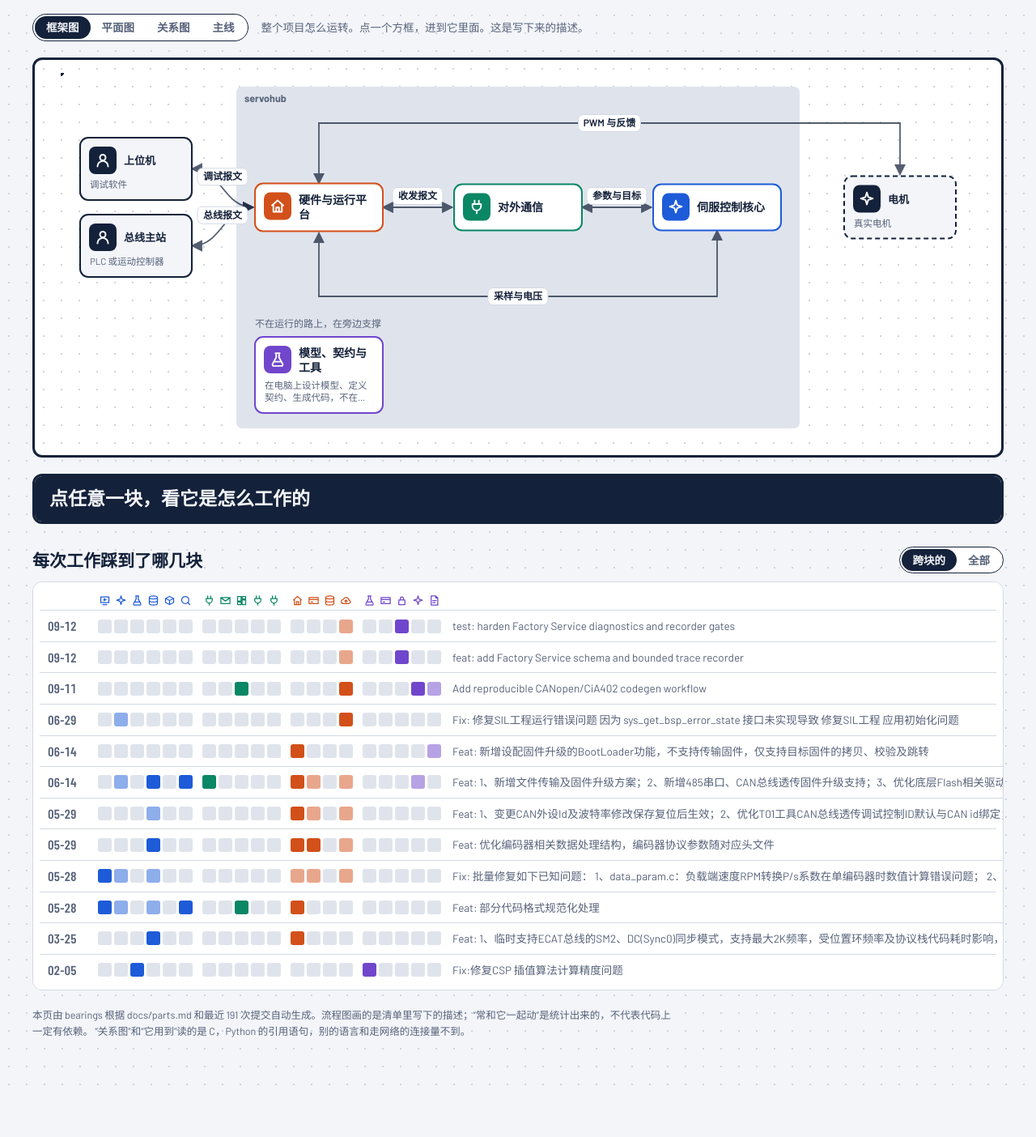
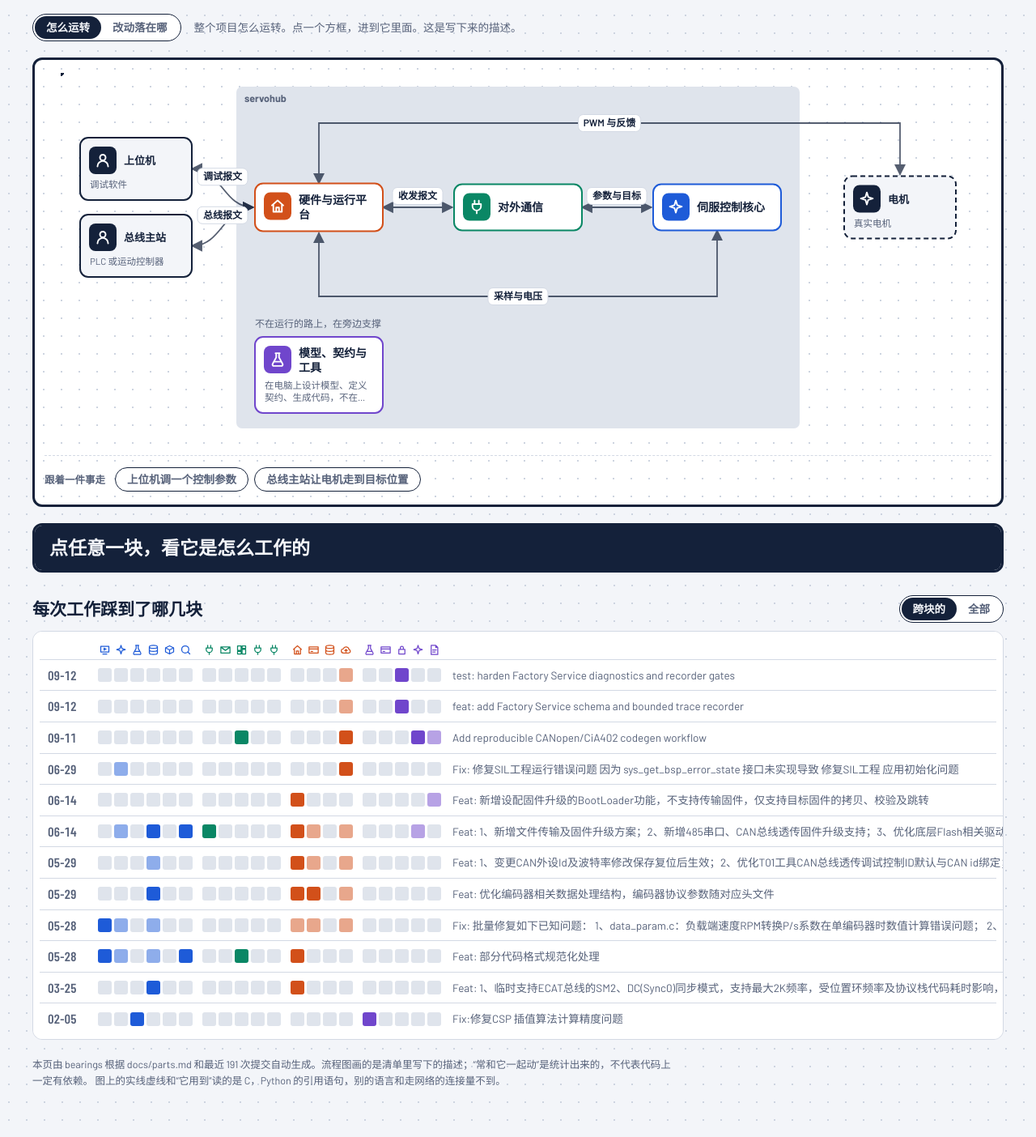
Before and after one commit to woertedetiankong/serohubmap, a plain HTML site: page index.html in a window 1280 px wide. Shown: the part 124-1528 px from the top of the page at 81% size. Before the commit the page ends 1467 px from the top, so only its background shows below. Drawn offline with nearby package versions, Linux system fonts and the light colour scheme.

Commit message:
Two views instead of four
The page had four tabs of equal weight. It now has two, each named for
the question it answers: how it works (the diagram of the whole drive,
with the two routes underneath as "follow one thing through") and where
work landed (every part on one plan).

The separate relation diagram is gone. What it measured still shows: an
arrow the code does not back is dashed, and each part's sheet lists what
it uses and what uses it.

Co-Authored-By: Claude Fable 5.2 <noreply@anthropic.com>

```diff
--- a/index.html
+++ b/index.html
@@ -152,6 +152,10 @@ svg.rel{display:block;margin:0 auto}
 .fn.plain rect.fb{stroke:var(--ink)} .fn.plain rect.fp{fill:var(--ink)}
 .fe.loose{stroke-dasharray:6 5}
 .rchips{display:flex;flex-wrap:wrap;gap:7px;margin-top:12px}
+.follow{display:flex;flex-wrap:wrap;gap:8px 12px;align-items:center}
+.follow.under{margin-top:16px;padding-top:14px;border-top:1.5px dashed var(--hair)}
+.follow .rchips{margin-top:0} .follow .iot{padding-top:0}
+.routebox{margin-top:14px;overflow-x:auto}
 .rchips button{border:1.5px solid var(--ink);background:var(--sheet);border-radius:999px;padding:3px 14px;font-size:13.5px;font-weight:600;cursor:pointer;color:var(--muted)}
 .rchips button[aria-pressed="true"]{background:var(--ink);color:var(--paper)}
 .undernote{font-size:12.5px;color:var(--muted);margin-top:10px;display:flex;flex-wrap:wrap;gap:6px 10px;align-items:center}
@@ -414,19 +418,19 @@ details .tags{flex-direction:row;flex-wrap:wrap}
     forCoders:'给看代码的人',
     work:'每次工作踩到了哪几块',wide:'跨块的',all:'全部',noWork:'最近没有这样的工作。',
     seeFiles:'看具体文件',more:'等 {n} 个',unmapped:'未归类',back:'回到全貌',
-    vFrame:'框架图',capFrame:'整个项目怎么运转。点一个方框，进到它里面。这是写下来的描述。',
+    vFrame:'怎么运转',capFrame:'整个项目怎么运转。点一个方框，进到它里面。这是写下来的描述。',frameName:'整体框架图',follow:'跟着一件事走',
     ioH:'进来什么，出去什么',ioIn:'进来',ioOut:'出去',ioBoth:'来回',ioOpen:'虚线的：上一层的图画了这条线，这里面的图还没有接上。',ioFrom:'画在“{w}”上',
     shelf:'不在运行的路上，在旁边支撑',outKey:'色块外面的，是它连着的别的方框，点一下走过去。',
     wingMeta:'{k} 个部分，{n} 个文件',wingAsk:'想看这个区里的部分怎么配合，对 AI 说：',wingSay:'给“{n}”这个区画一张图',
     wingRel:'这张图是从代码里量出来的：区里的部分谁用到谁。它们怎么配合，还没有画。',wingNone:'这个区还没有图。',
     codeH:'线上传的东西，代码里叫什么',colon:'：',
-    vPlan:'平面图',vRel:'关系图',vRoute:'主线',
-    capPlan:'项目分成哪几块。',capRel:'谁用到谁，从代码里量出来的。箭头指向被用到的一块。点一块，只看它的连线。',relTop:'多半在用别人',relBottom:'多半被别人用',capRoute:'一件事从头到尾怎么走。这是写下来的描述。',
+    vPlan:'改动落在哪',
+    capPlan:'全部的块。亮着的是有还没提交的改动的；点一块，看它怎么工作。',relTop:'多半在用别人',relBottom:'多半被别人用',capRoute:'一件事从头到尾怎么走。这是写下来的描述。',
     uses:'它用到',usedBy:'用到它的',noUses:'没量到它用别的块。',noUsedBy:'没量到别的块用它。',nFiles:'{n} 个文件里用到',
     inside:'里面有什么',outsideTag:'外来',outsideMore:'，另有 {n} 个外来文件',outsideLine:'不是这个项目自己写的：{w}',
     mutual:'互相用到',lone:'没量到连接的',upKey:'橙色虚线：两边互相用到，或者下面的反过来用上面的',
     loose:'虚线：代码里没量到这条连接（可能走网络，或是量不了的语言）',routeN:'主线 {n}',subMeta:'{n} 个文件，近 {d} 天改动 {r} 次',
-    noteRel:'“关系图”和“它用到”读的是 {l} 的引用语句，别的语言和走网络的连接量不到。',
+    noteRel:'图上的实线虚线和“它用到”读的是 {l} 的引用语句，别的语言和走网络的连接量不到。',
     note:'本页由 bearings 根据 {p} 和最近 {n} 次提交自动生成。流程图画的是清单里写下的描述；“常和它一起动”是统计出来的，不代表代码上一定有依赖。'
   },en:{
     stamp:'Generated {d}',sumA:'{n} parts in {g} wings.',sumOn:' The {k} lit parts have uncommitted changes.',sumOff:' Nothing is uncommitted right now.',sumUn:' {n} more changed files are not on the list.',sumUnOnly:' {n} uncommitted files are not on the list.',
@@ -454,19 +458,19 @@ details .tags{flex-direction:row;flex-wrap:wrap}
     forCoders:'For people who read code',
     work:'Where each piece of work stepped',wide:'Across parts',all:'All',noWork:'No such work recently.',
     seeFiles:'See the files',more:'and {n} more',unmapped:'Unmapped',back:'Back to the overview',
-    vFrame:'Framework',capFrame:'How the whole project works. Pick a box to step inside it. This is a written description.',
+    vFrame:'How it works',capFrame:'How the whole project works. Pick a box to step inside it. This is a written description.',frameName:'the project diagram',follow:'Follow one thing through',
     ioH:'What goes in, what comes out',ioIn:'In',ioOut:'Out',ioBoth:'Both ways',ioOpen:'Dashed: the level above draws this line; the diagram in here does not show it yet.',ioFrom:'drawn on "{w}"',
     shelf:'Not on the path at run time; these support it',outKey:'Boxes off the tinted floor are what it connects to. Pick one to go there.',
     wingMeta:'{k} parts, {n} files',wingAsk:'To see how the parts of this wing work together, say to the AI:',wingSay:'Draw the diagram for the wing "{n}"',
     wingRel:'Measured from the code: which part of this wing uses which. How they work together has not been drawn yet.',wingNone:'No diagram for this wing yet.',
     codeH:'What the code calls what travels along the lines',colon:': ',
-    vPlan:'Floor plan',vRel:'Relations',vRoute:'Routes',
-    capPlan:'The parts of the project.',capRel:'Who uses whom, measured from the code. Arrows point at the part being used. Pick a part to see only its links.',relTop:'mostly uses others',relBottom:'mostly used by others',capRoute:'How one thing travels from start to end. This is a written description.',
+    vPlan:'Where work landed',
+    capPlan:'Every part. The lit ones have uncommitted changes; pick one to see how it works.',relTop:'mostly uses others',relBottom:'mostly used by others',capRoute:'How one thing travels from start to end. This is a written description.',
     uses:'It uses',usedBy:'Used by',noUses:'No use of other parts was measured.',noUsedBy:'No other part was measured using it.',nFiles:'used in {n} files',
     inside:'What is inside',outsideTag:'outside',outsideMore:', plus {n} files from outside',outsideLine:'Not written by this project: {w}',
     mutual:'Use each other',lone:'No links measured',upKey:'orange dashes: the two use each other, or a lower part leans on a higher one',
     loose:'Dashes: this link was not measured in the code (it may go over a network, or through a language that cannot be read)',routeN:'Route {n}',subMeta:'{n} files, {r} changes in {d} days',
-    noteRel:'"Relations" and "It uses" read the import statements of {l}; other languages and links over a network are not seen.',
+    noteRel:'Solid and dashed arrows and "It uses" read the import statements of {l}; other languages and links over a network are not seen.',
     note:'Generated by bearings from {p} and the last {n} commits. Flow diagrams draw what the parts list describes; "usually changes with" is a count, not proof of a code dependency.'
   }}[D.lang];
   function f(s,o){return s.replace(/\{(\w+)\}/g,function(_,k){return o[k];});}
@@ -777,32 +781,35 @@ details .tags{flex-direction:row;flex-wrap:wrap}
     return '<div class="undernote"><b>'+T.mutual+'</b>'+m.slice(0,5).map(function(x){return '<span>'+esc(x[0])+' ⇄ '+esc(x[1])+'</span>';}).join('')+(m.length>5?'<span>'+f(T.more,{n:m.length-5})+'</span>':'')+'<span>'+T.upKey+'</span></div>';}
 
   // ---- three ways to look ----
-  var view=D.frame?'frame':'plan',selName=null,curRoute=0,curPart=null,innerView='plan',curWing=null,curInner=null;
+  // Two questions, two views. How it works: the diagram of the whole project, and under it the routes, each one
+  // thing followed from start to end. Where work landed: every part on one plan, the changed ones lit.
+  // Which part uses which is measured, and shows as solid or dashed arrows and on each part's own sheet.
+  var view=D.frame?'frame':'plan',selName=null,curRoute=D.frame?-1:0,curPart=null,curWing=null,curInner=null;
   var views=[['plan',T.vPlan,T.capPlan]];
-  if(D.frame)views.unshift(['frame',T.vFrame,T.capFrame]);
-  if(D.links.length)views.push(['rel',T.vRel,T.capRel]);
-  if(D.routes.length)views.push(['route',T.vRoute,T.capRoute]);
+  if(D.frame||D.routes.length)views.unshift(['frame',T.vFrame,D.frame?T.capFrame:T.capRoute]);
   function setView(v){view=v;views.forEach(function(x){$('view-'+x[0]).setAttribute('aria-pressed',String(x[0]===v));if(x[0]===v)$('vcap').textContent=x[2];});
     $('plan').hidden=v!=='plan';$('alt').hidden=v==='plan';drawAlt();}
   function drawAlt(){var box=$('alt');if(view==='plan'){box.innerHTML='';return;}
-    var avail=box.clientWidth-26,h;
-    if(view==='rel')h=relSvg(D.parts,D.links,selName,avail)+relNotes(D.parts,D.links);
-    else if(view==='frame'){ // the whole project as one box: where you are in it, and where uncommitted work landed
+    var avail=box.clientWidth-26,h='';
+    if(D.frame){ // the whole project as one box: where you are in it, and where uncommitted work landed
       var fo=linkOpt(null),plain=fo.cls;fo.frame=opens(D.frame)?{title:D.project}:null;
       fo.cls=function(n){var u=fo.door(n);return plain(n)+(u&&(u.wing!=null?u.wing===curWing:u.name===selName)?' sel':'');};
       fo.badge=function(n){var u=fo.door(n),k=0;if(!u)return '';
         D.pending.parts.forEach(function(x){if(x.part&&(u.wing!=null?wingOf[x.part]===u:x.part===u.name))k+=x.n;});return k||'';};
       h=flowSvg(D.frame,avail,fo);
-      if(/class="fe loose"/.test(h))h+='<div class="undernote">'+T.loose+'</div>';
-    }else{var r=D.routes[curRoute];h=flowSvg(r,avail,linkOpt(null));
-      if(/class="fe loose"/.test(h))h+='<div class="undernote">'+T.loose+'</div>';
-      if(D.routes.length>1)h='<div class="rchips" style="margin:0 0 14px">'+D.routes.map(function(x,i){return '<button type="button" data-route="'+i+'" aria-pressed="'+(i===curRoute)+'">'+esc(x.title||f(T.routeN,{n:i+1}))+'</button>';}).join('')+'</div>'+h;
-      else if(r.title)h='<h3 style="margin:0 0 12px">'+esc(r.title)+'</h3>'+h;}
+    }
+    if(D.routes.length){ // one thing followed through the project: pick it, and its path is drawn underneath
+      h+='<div class="follow'+(D.frame?' under':'')+'"><span class="iot">'+T.follow+'</span><div class="rchips">'+D.routes.map(function(x,i){
+        return '<button type="button" data-route="'+i+'" aria-pressed="'+(i===curRoute)+'">'+esc(x.title||f(T.routeN,{n:i+1}))+'</button>';}).join('')+'</div></div>';
+      if(curRoute>=0)h+='<div class="routebox">'+flowSvg(D.routes[curRoute],avail,linkOpt(null))+'</div>';
+    }
+    if(/class="fe loose"/.test(h))h+='<div class="undernote">'+T.loose+'</div>';
     box.innerHTML=h;wire(box);
-    Array.prototype.forEach.call(box.querySelectorAll('[data-route]'),function(b){b.addEventListener('click',function(){curRoute=+b.getAttribute('data-route');drawAlt();});});}
+    Array.prototype.forEach.call(box.querySelectorAll('[data-route]'),function(b){b.addEventListener('click',function(){var i=+b.getAttribute('data-route');
+      curRoute=D.frame&&curRoute===i?-1:i;drawAlt();});});}
   function drawInner(){var box=$('inner');if(box&&curInner){box.innerHTML=relSvg(curInner.units,curInner.links,null,box.clientWidth-26)+relNotes(curInner.units,curInner.links);wire(box);}}
   function unpick(){var had=selName!==null||curWing!==null;selName=null;curWing=null;if(had&&view!=='plan')drawAlt();}
-  if(views.length>1){$('viewbar').hidden=false;$('vcap').textContent=views[0][2];
+  if(views.length>1){$('viewbar').hidden=false;$('vcap').textContent=views.filter(function(x){return x[0]===view;})[0][2];
     views.forEach(function(v){var b=document.createElement('button');b.type='button';b.id='view-'+v[0];b.textContent=v[1];b.setAttribute('aria-pressed',String(v[0]===view));
       b.addEventListener('click',function(){setView(v[0]);});$('views').appendChild(b);});}
 
@@ -843,7 +850,6 @@ details .tags{flex-direction:row;flex-wrap:wrap}
       var up=b.classList.contains('crumb')&&D.frame;home(); // the first crumb is the project: back to its diagram
       if(up){if(view!=='frame')setView('frame');$('viewbar').scrollIntoView({block:'start',behavior:'smooth'});}});});
     Array.prototype.forEach.call(c.querySelectorAll('[data-sub]'),function(b){b.addEventListener('click',function(){selectSub(curPart.name,curPart.subs[+b.getAttribute('data-sub')].name);});});
-    Array.prototype.forEach.call(c.querySelectorAll('[data-inner]'),function(b){b.addEventListener('click',function(){innerView=b.getAttribute('data-inner');selectPart(curPart.name);});});
     wire(c);
     Array.prototype.forEach.call(c.querySelectorAll('[data-win]'),function(b){b.addEventListener('click',function(){var k=+b.getAttribute('data-win');home(curWin===k?null:k);});});
     if(!quiet)c.scrollIntoView({block:'nearest',behavior:'smooth'});}
@@ -913,7 +919,7 @@ details .tags{flex-direction:row;flex-wrap:wrap}
     function loose(x){return x.must&&x.met===false;}
     function chip(x){var t=x.to?byId(x.to):null,lab=x.labels.slice(0,2).join(T.sep)+(x.labels.length>2?' …':'');
       return (t?'<button type="button" class="pchip '+t.z+(loose(x)?' open':'')+'" data-to="'+esc(x.to)+'"':'<span class="pchip plain'+(loose(x)?' open':'')+'"')+
-        ' title="'+esc(f(T.ioFrom,{w:x.where||T.vFrame}))+'">'+(t?pic(t.icon):'')+'<span>'+esc(x.name)+'</span>'+(lab?'<span class="pl">'+esc(lab)+'</span>':'')+(t?'</button>':'</span>');}
+        ' title="'+esc(f(T.ioFrom,{w:x.where||T.frameName}))+'">'+(t?pic(t.icon):'')+'<span>'+esc(x.name)+'</span>'+(lab?'<span class="pl">'+esc(lab)+'</span>':'')+(t?'</button>':'</span>');}
     function row(dir,title){var l=ps.filter(function(x){return x.dir===dir;});if(!l.length)return '';
       l.sort(function(a,b){return (b.must?1:0)-(a.must?1:0);});
       return '<span class="iot">'+title+'</span><div class="pals">'+l.slice(0,10).map(chip).join('')+(l.length>10?'<span class="sub">'+f(T.more,{n:l.length-10})+'</span>':'')+'</div>';}
@@ -965,8 +971,11 @@ details .tags{flex-direction:row;flex-wrap:wrap}
     (u.ports||[]).forEach(function(x){add((x.dir==='in'?x.name+' → '+u.name:u.name+(x.dir==='both'?' ⇄ ':' → ')+x.name)+(x.labels.length?T.colon+x.labels[0]:''),x.code);});
     if(u.flow)u.flow.edges.forEach(function(e){add(e.a+(e.both?' ⇄ ':' → ')+e.b+(e.label?T.colon+e.label:''),e.code);});
     return rows.length?'<div class="in"><b>'+T.codeH+'</b><div class="wires">'+rows.join('')+'</div></div>':'';}
-  function pathsBlock(u){var code=codeRows(u),paths=u.paths&&u.paths.length?'<div class="in tags">'+u.paths.map(function(x){return '<code>'+esc(x)+'</code>';}).join('')+'</div>':'';
-    return paths||code?'<div class="blk"><details><summary>'+T.forCoders+'</summary>'+paths+code+'</details></div>':'';}
+  function mutualRow(name,units,links){ // measured: the units this one and the code of which lean on each other
+    var m=mutuals(units,links).filter(function(x){return x[0]===name||x[1]===name;});
+    return m.length?'<div class="in"><b>'+T.mutual+'</b><span>'+m.map(function(x){return esc(x[0]===name?x[1]:x[0]);}).join(T.sep)+'</span></div>':'';}
+  function pathsBlock(u,more){var code=codeRows(u),paths=u.paths&&u.paths.length?'<div class="in tags">'+u.paths.map(function(x){return '<code>'+esc(x)+'</code>';}).join('')+'</div>':'';
+    return paths||code||more?'<div class="blk"><details><summary>'+T.forCoders+'</summary>'+paths+code+(more||'')+'</details></div>':'';}
   function marks(u){return (u.external?'<div class="out-line">'+ic('box')+'<span>'+esc(f(T.outsideLine,{w:u.external}))+'</span></div>':'')+
     (u.sensitive?'<div class="care-line">'+ic('lock')+'<span>'+esc(u.sensitive)+'</span></div>':'');}
   function selectPart(name){
@@ -979,11 +988,7 @@ details .tags{flex-direction:row;flex-wrap:wrap}
     if(at.length)h+='<div class="nowby">'+at.map(function(w){return wb(w)+'<span>'+esc(winName(w))+'</span>';}).join('')+'<span class="sub">'+T.nowBy+'</span></div>';
     h+=portsBlock(p)+flowBlock(p,D.links,function(n){return byName[n];});
     if(p.subs.length){ // the rooms inside this room
-      var rel=innerView==='rel'&&p.inner.length;if(rel)curInner={units:p.subs,links:p.inner};
-      h+='<div class="blk"><div class="blkhead"><h3>'+T.inside+'</h3>'+(p.inner.length?'<div class="seg">'+[['plan',T.vPlan],['rel',T.vRel]].map(function(o){
-        return '<button type="button" data-inner="'+o[0]+'" aria-pressed="'+((o[0]==='rel')===!!rel)+'">'+o[1]+'</button>';}).join('')+'</div>':'')+'</div>';
-      if(rel)h+='<div class="canvas" id="inner"></div>';
-      else h+='<div class="inplan">'+p.subs.map(function(c,i){return '<button type="button" class="sroom'+(c.external?' ext':'')+(c.pending?' lit':'')+'" data-sub="'+i+'">'+pic(c.icon)+
+      h+='<div class="blk"><h3>'+T.inside+'</h3><div class="inplan">'+p.subs.map(function(c,i){return '<button type="button" class="sroom'+(c.external?' ext':'')+(c.pending?' lit':'')+'" data-sub="'+i+'">'+pic(c.icon)+
         '<span class="nm">'+esc(c.name)+'</span><span class="sm">'+c.files+(c.external?'<span class="tagx">'+T.outsideTag+'</span>':dots(c.recent))+'</span></button>';}).join('')+'</div>';
       h+='</div>';
     }
@@ -993,8 +998,8 @@ details .tags{flex-direction:row;flex-wrap:wrap}
     if(p.together.length)h+='<div class="pals">'+p.together.map(function(c){var q=byName[c.name];
       return '<button type="button" class="pal '+q.z+'" data-go="'+esc(c.name)+'">'+pic(q.icon)+esc(c.name)+'<span class="pct">'+c.pct+'%</span></button>';}).join('')+'</div>';
     else h+='<p class="sub">'+T.noPals+'</p>';
-    h+='</div>'+pathsBlock(p)+'</div></div>';
-    setStage(h,p.z);drawFlow();drawInner();if(view==='rel'||view==='frame')drawAlt();
+    h+='</div>'+pathsBlock(p,mutualRow(p.name,D.parts,D.links))+'</div></div>';
+    setStage(h,p.z);drawFlow();drawInner();if(view==='frame')drawAlt();
   }
   // A wing opened: how its parts work together, what goes in and out of it, and the parts themselves.
   function selectWing(i){
@@ -1021,8 +1026,8 @@ details .tags{flex-direction:row;flex-wrap:wrap}
     var h='<div class="band wingc">'+pic(c.icon)+'<div>'+trail(c)+'<h2>'+esc(c.name)+'</h2><span class="meta">'+f(T.subMeta,{n:c.files,d:D.recentDays,r:c.recent})+'</span></div><p class="what">'+rich(c.what)+'</p>'+backBtn()+'</div><div class="body">';
     h+=marks(c)+portsBlock(c)+flowBlock(c,p.inner,function(n){return p.subs.filter(function(x){return x.name===n;})[0];})+'<div class="cols3">';
     if(p.inner.length)h+=usesBlocks(c.name,p.inner,function(n){return p.subs.filter(function(x){return x.name===n;})[0];},function(u){return 'data-sub="'+p.subs.indexOf(u)+'"';});
-    h+=rulesBlock(c)+pathsBlock(c)+'</div></div>';
-    setStage(h,p.z);drawFlow();if(view==='rel'||view==='frame')drawAlt();
+    h+=rulesBlock(c)+pathsBlock(c,mutualRow(c.name,p.subs,p.inner))+'</div></div>';
+    setStage(h,p.z);drawFlow();if(view==='frame')drawAlt();
   }
   function selectWork(c,row){
     unselRows();setHash('');curFlow=null;curPart=null;curInner=null;row.classList.add('sel');var map={};
```
Also changed, not shown: 1 other file.
